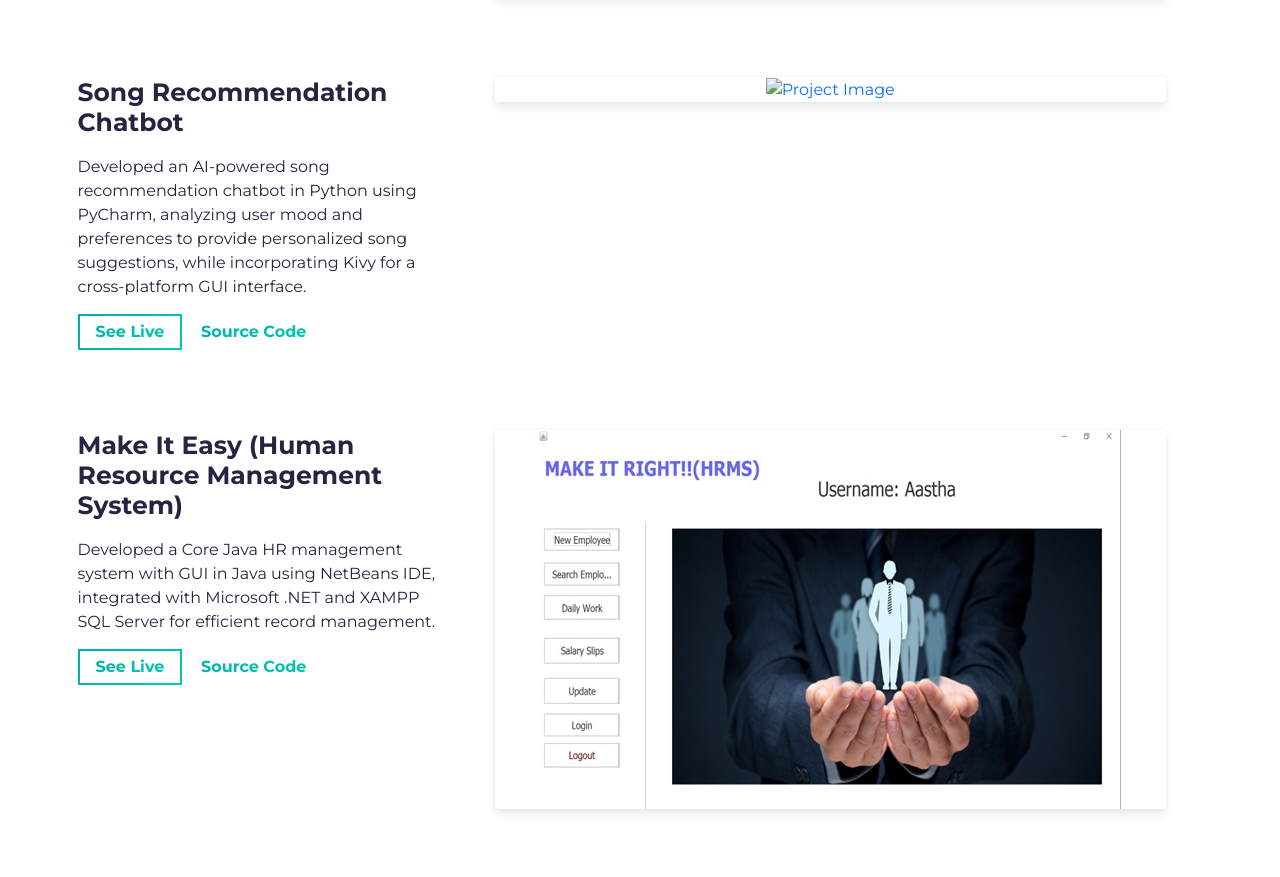
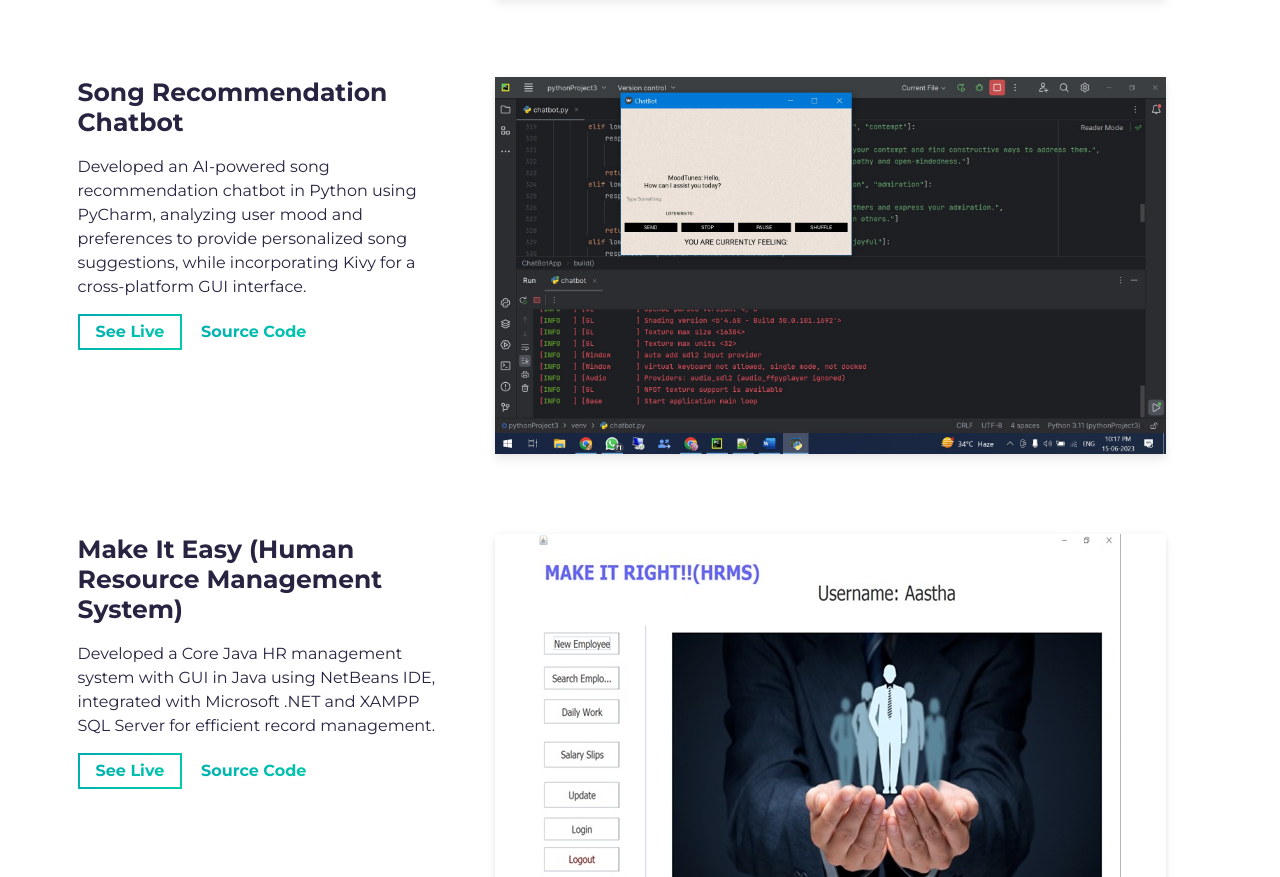
Before and after one commit to aasthatayal/portfolio, a website built with Parcel: page src/index.html in a window 1280 px wide. Shown: the part 1894-2771 px from the top of the page. Built offline with nearby package versions, Linux system fonts and the light colour scheme; files whose address does not match are found by name.

Commit message:
additional commit

```diff
--- a/src/index.html
+++ b/src/index.html
@@ -187,7 +187,7 @@
                     <img
                       alt="Project Image"
                       class="img-fluid"
-                      src="assets/project2.png"
+                      src="assets/project2.jpg"
                     />
                   </div>
                 </a>
```
